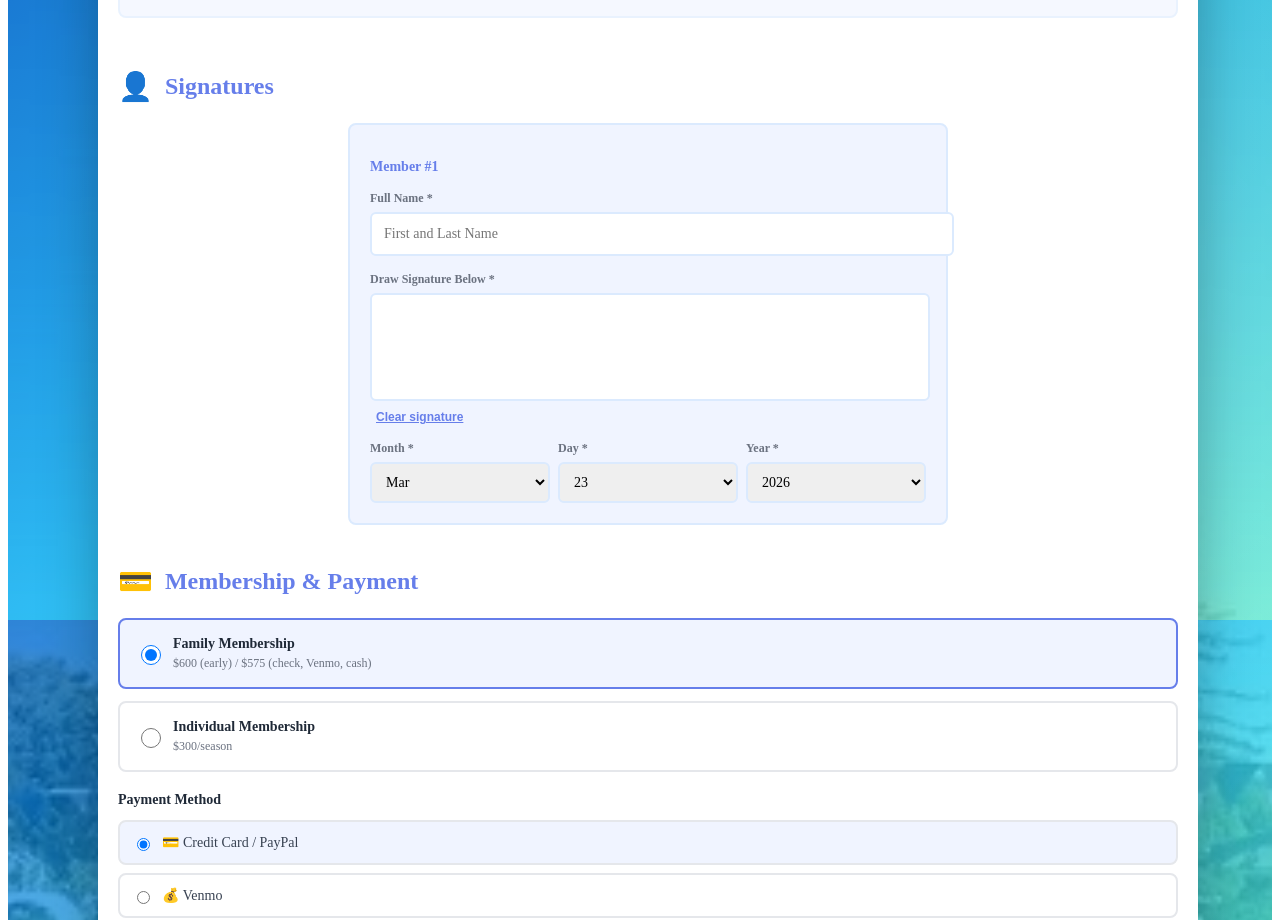
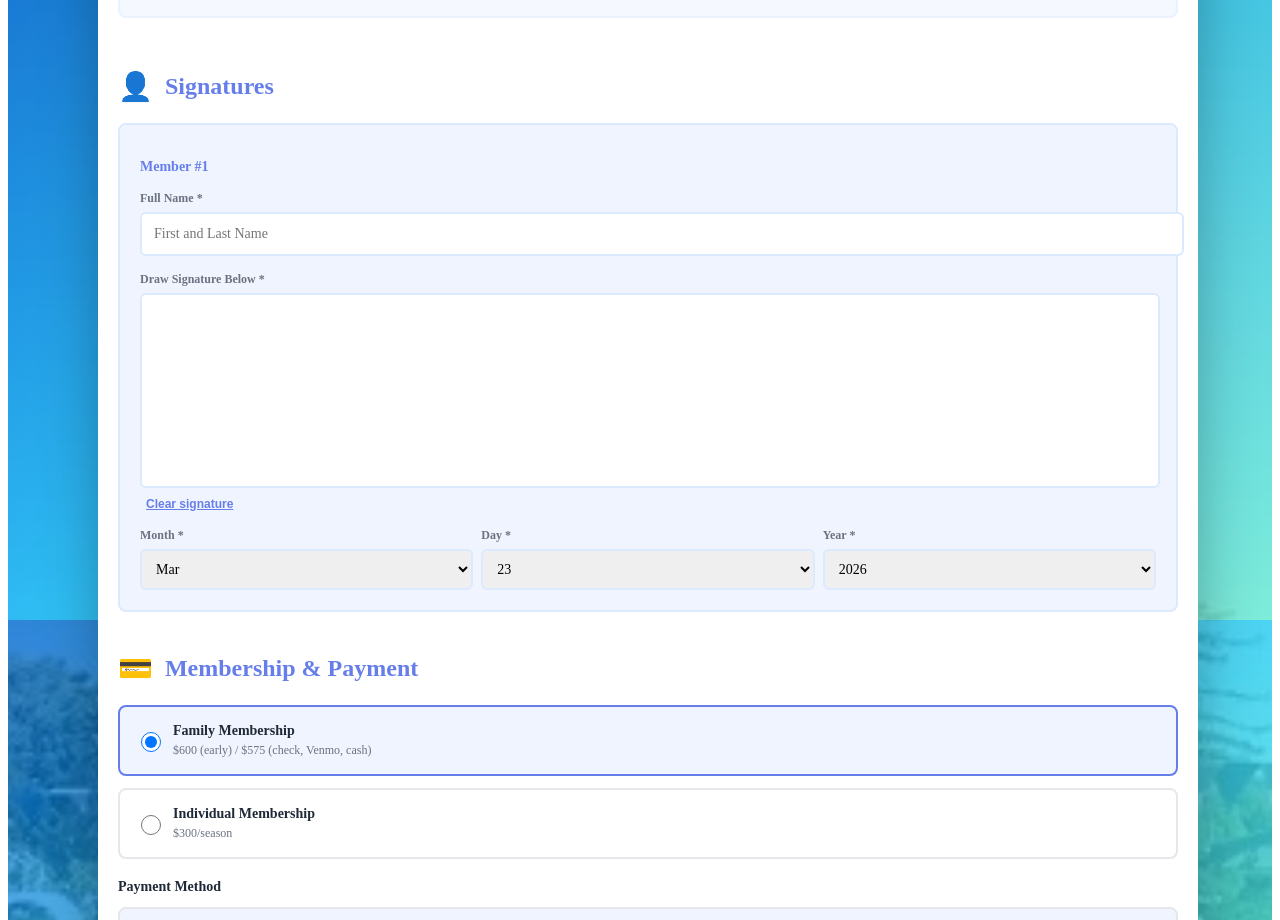
Before and after one commit to n2223536/bishop-pool-app, a Next.js app: page / in a window 1280 px wide. Shown: the part 2588-3508 px from the top of the page. Built offline with nearby package versions, Linux system fonts and the light colour scheme.

Commit message:
Remove maxWidth constraint on signature cards - full width to match all other fields

```diff
--- a/pages/index.tsx
+++ b/pages/index.tsx
@@ -907,9 +907,9 @@ export default function Home() {
                   <div style={{ fontSize: '28px', marginRight: '12px' }}>👤</div>
                   <h3 style={{ fontSize: '24px', fontWeight: 'bold', color: '#667eea', margin: 0 }}>Signatures</h3>
                 </div>
-                <div style={{ display: 'flex', flexDirection: 'column', gap: '24px', alignItems: 'center', width: '100%', paddingLeft: 0, paddingRight: 0 }}>
+                <div style={{ display: 'flex', flexDirection: 'column', gap: '24px', alignItems: 'stretch', width: '100%', paddingLeft: 0, paddingRight: 0 }}>
                   {Array.from({ length: numAdults }).map((_, index) => (
-                    <div key={index} style={{ padding: '20px', border: '2px solid #dbeafe', borderRadius: '8px', background: '#f0f4ff', maxWidth: '600px', width: '100%', boxSizing: 'border-box', margin: '0 auto' }}>
+                    <div key={index} style={{ padding: '20px', border: '2px solid #dbeafe', borderRadius: '8px', background: '#f0f4ff', width: '100%', boxSizing: 'border-box' }}>
                       <p style={{ fontSize: '14px', fontWeight: '600', color: '#667eea', marginBottom: '16px' }}>Member #{index + 1}</p>
 
                       <div style={{ marginBottom: '16px' }}>
```
